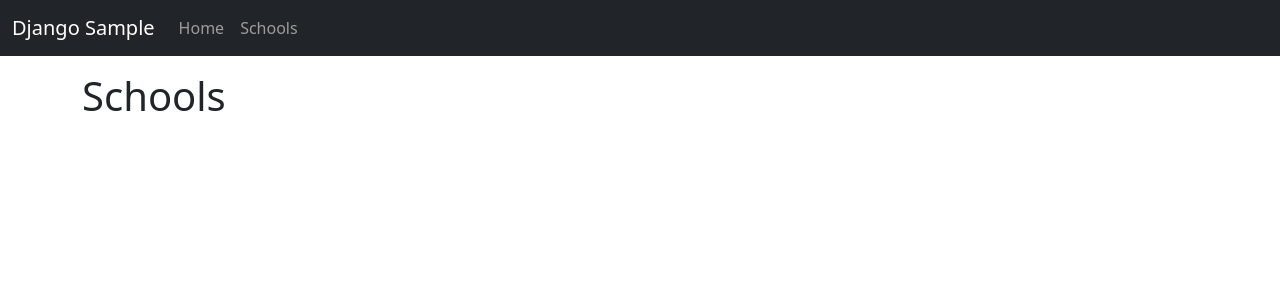
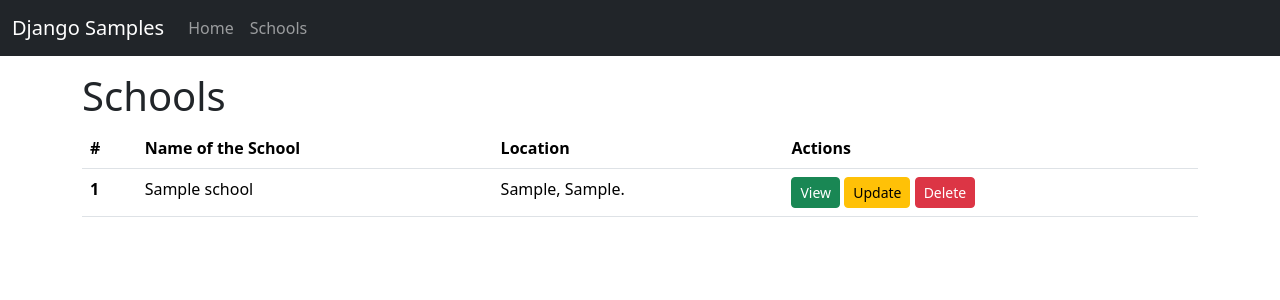
Before and after one commit to srsbandaru/django-samples, a Django app: page /school/ in a window 1280 px wide. Shown: the top 300 px of the page. Run offline with Django 5.2, Linux system fonts and the light colour scheme; tables that the repository leaves empty hold one stand-in row (values such as "Sample post"); some libraries are stand-ins or nearby versions.

Commit message:
School Application
Add school details feature

```diff
--- a/mysite/home/templates/base_master.html
+++ b/mysite/home/templates/base_master.html
@@ -14,7 +14,7 @@
     <body>
         <nav class="navbar navbar-expand-sm navbar-dark bg-dark" data-bs-theme="dark">
             <div class="container-fluid">
-                <a class="navbar-brand" href="#">Django Sample</a>
+                <a class="navbar-brand" href="#">Django Samples</a>
                 <button class="navbar-toggler" type="button" data-bs-toggle="collapse" data-bs-target="#navbarSupportedContent" aria-controls="navbarSupportedContent" aria-expanded="false" aria-label="Toggle navigation">
                 <span class="navbar-toggler-icon"></span>
                 </button>
--- a/mysite/school/templates/school/school_list.html
+++ b/mysite/school/templates/school/school_list.html
@@ -1,9 +1,40 @@
 {% extends "base_master.html" %}
 {% block title %}
-    school list
+    School List
 {% endblock title %}
 {% block content %}
     <div class="container mt-3">
         <h1>Schools</h1>
     </div>
+    <div class="container">
+        {% if school_list  %}
+            <table class="table table-hover">
+                <thead>
+                    <tr>
+                        <th scope="col">#</th>
+                        <th scope="col">Name of the School</th>
+                        <th scope="col">Location</th>
+                        <th scope="col">Actions</th>
+                    </tr>
+                </thead>
+                <tbody>
+                    {% for school in school_list %}
+                        <tr>
+                            <th scope="row">{{school.id}}</th>
+                            <td>{{school.name}}</td>
+                            <td>{{school.city}}, {{school.country}}.</td>
+                            <td>
+                                <button type="button" class="btn btn-success btn-sm"
+                                onclick="window.location = '{% url 'school:school_detail' school.id %}'">View</button>
+                                <button type="button" class="btn btn-warning btn-sm">Update</button>
+                                <button type="button" class="btn btn-danger btn-sm">Delete</button>
+                            </td>
+                        </tr>
+                    {% endfor %}
+                </tbody>
+            </table>
+        {% else %}
+            <p>There are no schools in the database.</p>
+        {% endif %}
+    </div>
 {% endblock content %}
--- a/mysite/school/urls.py
+++ b/mysite/school/urls.py
@@ -4,5 +4,6 @@ from . import views
 app_name = "school"
 
 urlpatterns = [
-    path('', views.SchoolListView.as_view(), name = "all")
+    path('', views.SchoolList.as_view(), name = "all"),
+    path('detail/<int:pk>', views.SchoolDetail.as_view(), name = "school_detail")
 ]
--- a/mysite/school/views.py
+++ b/mysite/school/views.py
@@ -1,9 +1,27 @@
-from django.shortcuts import render
+from django.shortcuts import render, get_object_or_404
 from django.views import View
+from school.models import School
 
 # Create your views here.
-class SchoolListView(View):
+
+# School list view
+class SchoolList(View):
     template = 'school/school_list.html'
 
     def get(self, request):
-        return render(request, self.template)
+        school_list = School.objects.all()
+        context = {
+            'school_list':school_list
+        }
+        return render(request, self.template, context)
+
+class SchoolDetail(View):
+    model = School
+    template = 'school/school_detail.html'
+
+    def get(self, request, pk):
+        school = get_object_or_404(self.model, id=pk)
+        context = {
+            'school':school
+        }
+        return render(request, self.template, context)
```
Also changed, not shown: mysite/school/templates/school/school_detail.html (added, +16 -0 lines).
